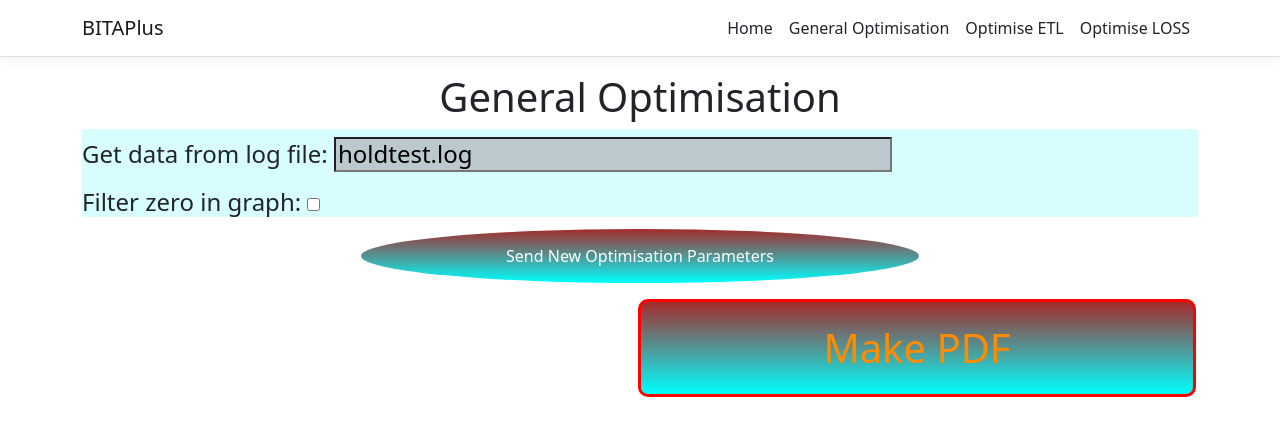
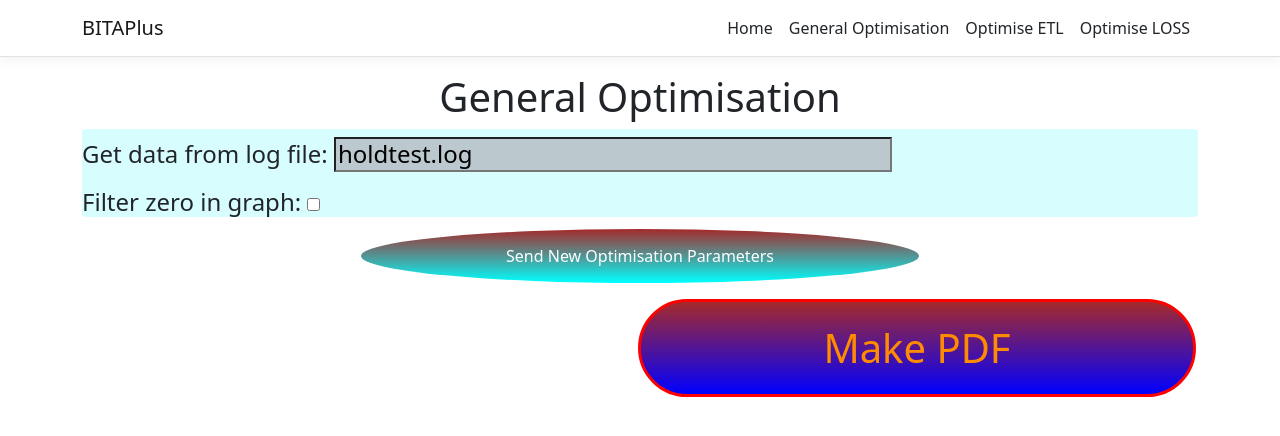
Before and after one commit to colinxsmith/VECTOR, an Angular app in the folder BITAPlus/ClientApp/: page /general in a window 1280 px wide. Shown: the top 436 px of the page. Built offline with nearby package versions, Linux system fonts and the light colour scheme; no server answers.

Commit message:
Use :hover instead of .over and d3 code

```diff
--- a/BITAPlus/ClientApp/src/app/optimisegeneral/optimisegeneral.component.css
+++ b/BITAPlus/ClientApp/src/app/optimisegeneral/optimisegeneral.component.css
@@ -16,7 +16,7 @@ button {
     background-image: linear-gradient(brown, cyan);
 }
 
-button.over {
+button:hover {
     background-image: linear-gradient(yellow, blue);
 }
 
@@ -35,7 +35,7 @@ ul {
     padding: 1px;
 }
 
-ul.over {
+ul:hover {
     background-color: aqua;
 }
 
@@ -54,7 +54,7 @@ form {
     font-size: x-large;
 }
 
-form.over {
+form:hover {
     /*   background-color: #ffd8f7;*/
     background-image: linear-gradient(rgb(255, 81, 0), rgb(140, 0, 255));
     border-radius: 75%;
@@ -66,11 +66,13 @@ form.over {
     font-size: 40px;
     padding: 16px 30px;
     border: 3px solid red;
-    border-radius: 10px;
+    border-radius: 50px;
     cursor: pointer;
     margin: 4px 2px;
+    background-image: linear-gradient(brown, blue);
 }
 
 .pdfbutton:hover {
+    background-image: none;
     background-color: #45a049;
 }
--- a/BITAPlus/ClientApp/src/app/optimisegeneral/optimisegeneral.component.ts
+++ b/BITAPlus/ClientApp/src/app/optimisegeneral/optimisegeneral.component.ts
@@ -46,7 +46,8 @@ export class OptimisegeneralComponent implements OnInit {
       console.log(this.shortside);
     }, error => console.error(error));
   }
-  over(e: MouseEvent, inout = false) {
+
+  over(e: MouseEvent, inout = false) { // we don't need to use anymore
     d3.select(e.target as HTMLInputElement & EventTarget).classed('over', inout);
     //console.log(e.target);
   }
```
Also changed, not shown: 2 other files (tests, documents, lock files or other folders).
